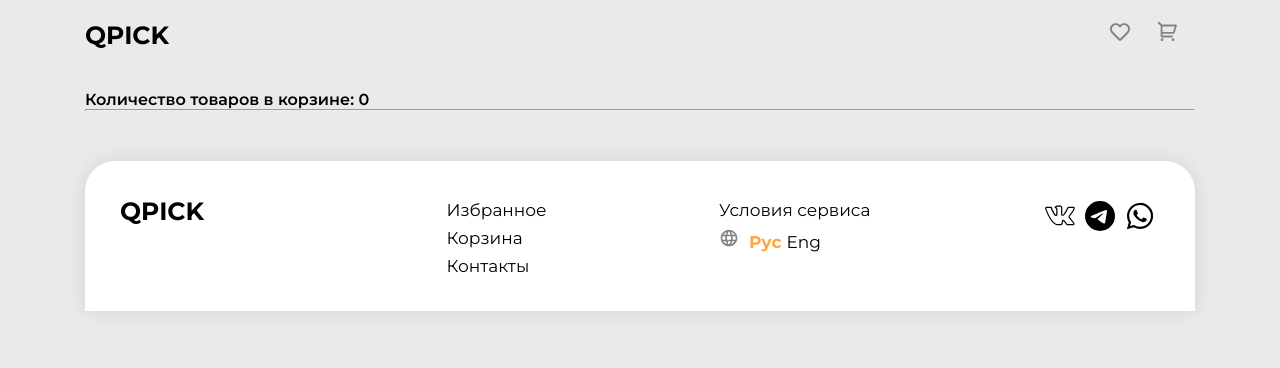
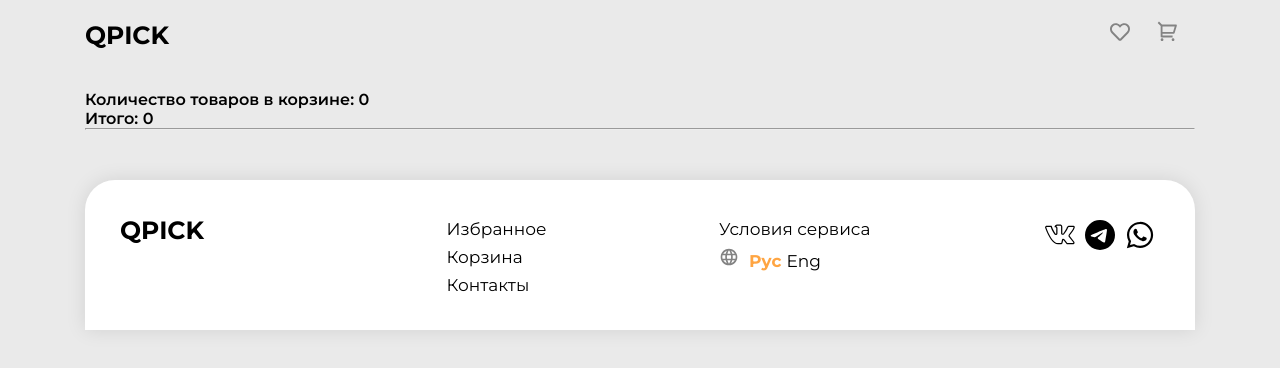
Before and after one commit to equestriann/neo-project, a React (Vite) app: page /cart in a window 1280 px wide. Shown: the top 368 px of the page. Built offline with nearby package versions, Linux system fonts and the light colour scheme.

Commit message:
total price added

```diff
--- a/src/components/CartContext.jsx
+++ b/src/components/CartContext.jsx
@@ -27,9 +27,10 @@ export const CartProvider = ({ children }) => {
     }
 
     const totalQuantity = cart.reduce((total, item) => total + item.quantity, 0)
+    const totalPrice = cart.reduce((total, item) => total + item.price * item.quantity, 0)
 
     return (
-        <CartContext.Provider value={{ cart, addToCart, totalQuantity }}>
+        <CartContext.Provider value={{ cart, addToCart, totalQuantity, totalPrice }}>
             {children}
         </CartContext.Provider>
     )
--- a/src/routes/cart.jsx
+++ b/src/routes/cart.jsx
@@ -4,11 +4,13 @@ export default function Cart () {
 
     const {cart} = useCart()
     const {totalQuantity} = useCart()
+    const {totalPrice} = useCart()
 
     return (
         <div className="wrapper">
             <div>
-                Количество товаров в корзине: {totalQuantity}
+                <p>Количество товаров в корзине: {totalQuantity}</p>
+                <p>Итого: {totalPrice}</p>
                 <hr />
                 <div>
                     {cart.map(good =>
```
